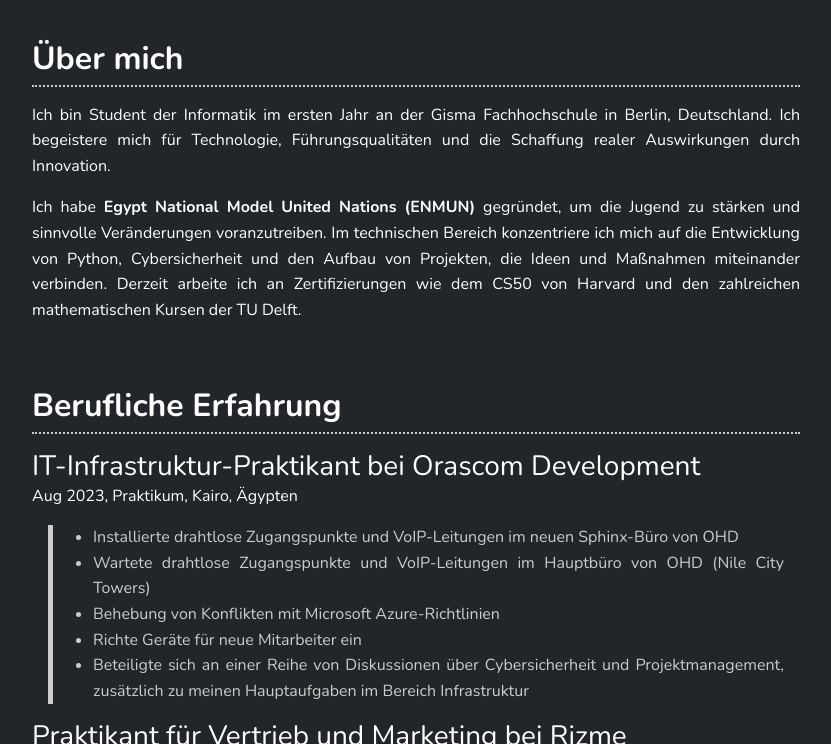
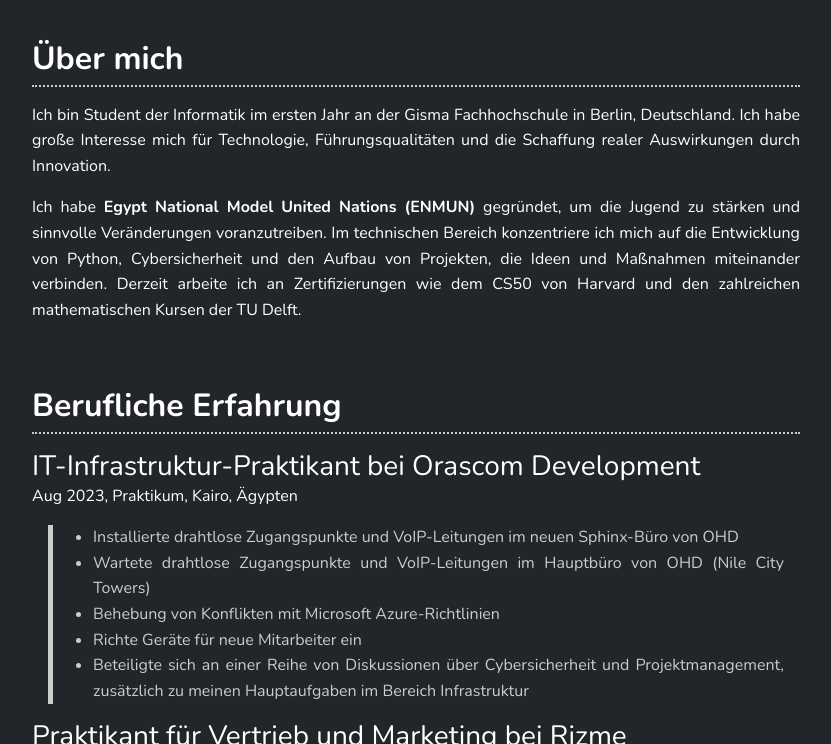
Before and after one commit to quack-b1/quack-b1.github.io, a Jekyll site: the page built from index.md, in a window 1280 px wide and 900 px high, scrolled down 323 px, cut to the strip 156-900 px from the top of the window. Shown: the whole strip, without its empty margins (224-1055 px from the left). Built offline with Jekyll 4.4.1, drawn with Linux system fonts in a browser that asks for light colours.

Commit message:
Update DE About Me, try to fix 404 mainpage index.md

```diff
--- a/_includes/sections_de/about_me.md
+++ b/_includes/sections_de/about_me.md
@@ -1,4 +1,4 @@
 ## Über mich
-Ich bin Student der Informatik im ersten Jahr an der Gisma Fachhochschule in Berlin, Deutschland. Ich begeistere mich für Technologie, Führungsqualitäten und die Schaffung realer Auswirkungen durch Innovation.
+Ich bin Student der Informatik im ersten Jahr an der Gisma Fachhochschule in Berlin, Deutschland.  Ich habe große Interesse mich für Technologie, Führungsqualitäten und die Schaffung realer Auswirkungen durch Innovation.
 
 Ich habe **Egypt National Model United Nations (ENMUN)** gegründet, um die Jugend zu stärken und sinnvolle Veränderungen voranzutreiben. Im technischen Bereich konzentriere ich mich auf die Entwicklung von Python, Cybersicherheit und den Aufbau von Projekten, die Ideen und Maßnahmen miteinander verbinden. Derzeit arbeite ich an Zertifizierungen wie dem CS50 von Harvard und den zahlreichen mathematischen Kursen der TU Delft.
```
Also changed, not shown: index.md (+1 -1 lines).
